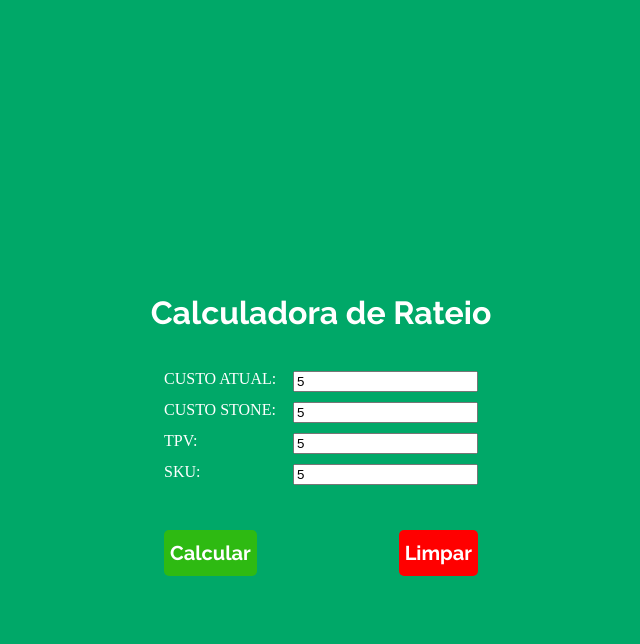
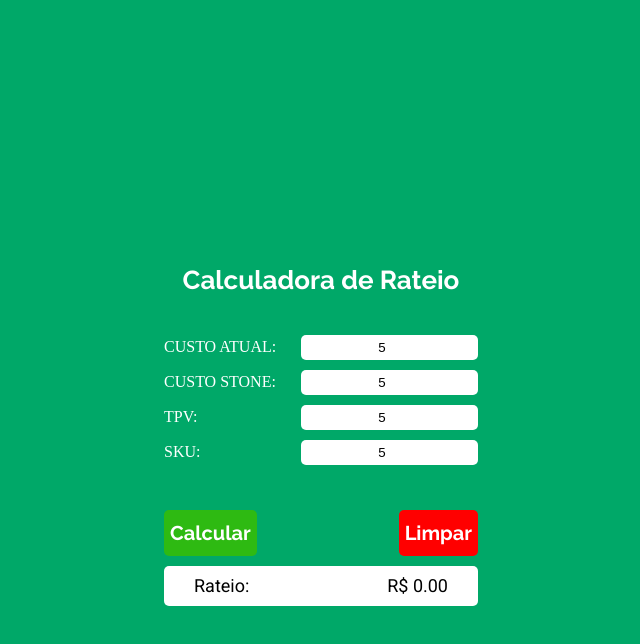
Before and after one commit to PauloGabrieel/Calculadora-rat, a React (Create React App) app: page / in a window 1280 px wide. Both pictures are taken after typing "5", "5", "5", "5" into the empty fields and a click on the button "Calcular". Shown: the top 644 px of the page, without its empty margins (319-959 px from the left). Built offline with nearby package versions, Linux system fonts and the light colour scheme.

Commit message:
feat: calcula o rateio

```diff
--- a/src/App.js
+++ b/src/App.js
@@ -1,37 +1,85 @@
+import { useState } from "react";
 import styled from "styled-components";
 
+
 export default function App(){
+    const [form, setForm] = useState({
+        custoAtual: "",
+        custoStone: "",
+        tpv: "",
+        sku:""
+    });
+    const [rateio, setRateio] = useState(0);
+    const [showResult, setShowResult] = useState(false);
+
+    function handleForm(e){
+        setForm({
+            ...form,
+            [e.target.name]: e.target.value,
+        })
+
+    };
+    function calcRat(e){
+        e.preventDefault();
+        const emptyField = (form.custoAtual === ""|| form.custoStone === "" || form.sku === "" || form.tpv === "");
+        if(emptyField){
+            alert("Todos os campos devem ser preenchidos");
+            return;
+        }
+        const res = ((((form.custoStone/100)-(form.custoAtual/100))* form.tpv)/form.sku).toFixed(2);
+        setRateio(res);
+        setShowResult(true);
+
+    };
+    function clearTheForm(e){
+        e.preventDefault();
+        setForm({
+            custoAtual: "",
+            custoStone: "",
+            tpv: "",
+            sku:""
+        });
+        setRateio(0);
+        setShowResult(false);
+    };
+    console.log(form)
     return(
-        <Container>
+        <Container >
             <Title>Calculadora de Rateio</Title>
-            <form>
+            <form onSubmit={calcRat}>
                 <div>
                     <label htmlFor="campoAtual">CUSTO ATUAL:</label>
-                    <input id="campoAtual" type="number"></input>
+                    <input id="campoAtual" type="number" name="custoAtual"
+                    value={form.custoAtual} onChange={handleForm} required/>
                 </div>
                 <div>
                     <label htmlFor="campoStone">CUSTO STONE:</label>
-                    <input id="campoStone" type="number"></input>
+                    <input id="campoStone" type="number" name="custoStone"
+                    value={form.custoStone} onChange={handleForm} required/>
                 </div>
                 <div>
                     <label htmlFor="campoTpv">TPV:</label>
-                    <input id="campoTpv" type="number"></input>
+                    <input id="campoTpv" type="number" name="tpv"
+                    value={form.tpv} onChange={handleForm} required/>
                 </div>
                 <div>
                     <label htmlFor="campoSku">SKU:</label>
-                    <input id="campoSku" type="number"></input>
+                    <input id="campoSku" type="number" name="sku"
+                    value={form.sku} onChange={handleForm} required/>
                 </div>
+                <ContainerButton>
+                    <button type="submit" onClick={calcRat}>Calcular</button>
+                    <button onClick={clearTheForm}>Limpar</button>
+                </ContainerButton>
             </form>
-            <ContainerButton>
-                <button>Calcular</button>
-                <button>Limpar</button>
-            </ContainerButton>
+
+            {showResult?<Result><span>Rateio:</span><span>R$  {rateio}</span></Result>:<></>}
         </Container>
     );
 };
 
 const Title = styled.h1`
-    font: 700 32px 'Raleway', sans-serif;
+    font: 700 26px 'Raleway', sans-serif;
     color: #FFFFFF;
     margin-bottom: 30px;
 `
@@ -51,11 +99,18 @@ const Container = styled.div`
         display: flex;
         flex-direction: column;
         gap: 10px;
+        input{
+            border: none;
+            border-radius: 5px;
+            padding: 5px 0;
+            text-align: center;
+        }
     };
 
     div{
         display: flex;
         justify-content: space-between;
+        align-items: center;
         width: 314px;
     }
 `;
@@ -74,3 +129,17 @@ const ContainerButton = styled.div`
         }
     }
 `;
+const Result = styled.div`
+    border-radius: 5px;
+    width: 100%;
+    height: 40px;
+    background-color: #FFFFFF;
+    color:black;
+    display:flex;
+    align-items: center;
+    justify-content: center;
+    span{
+        margin: 0 30px;
+        font: 400 18px 'Roboto', sans-serif;
+    }
+`;
```
